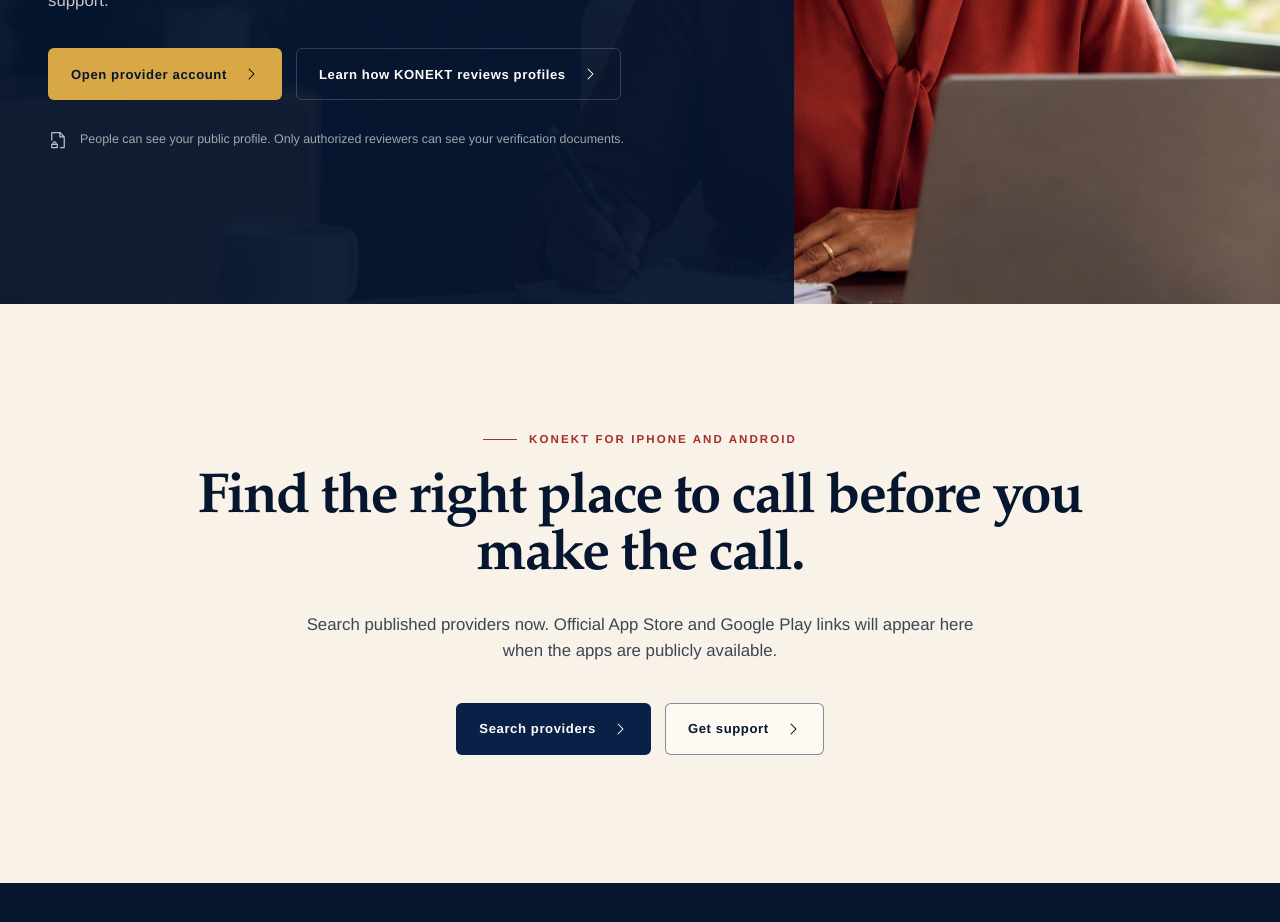
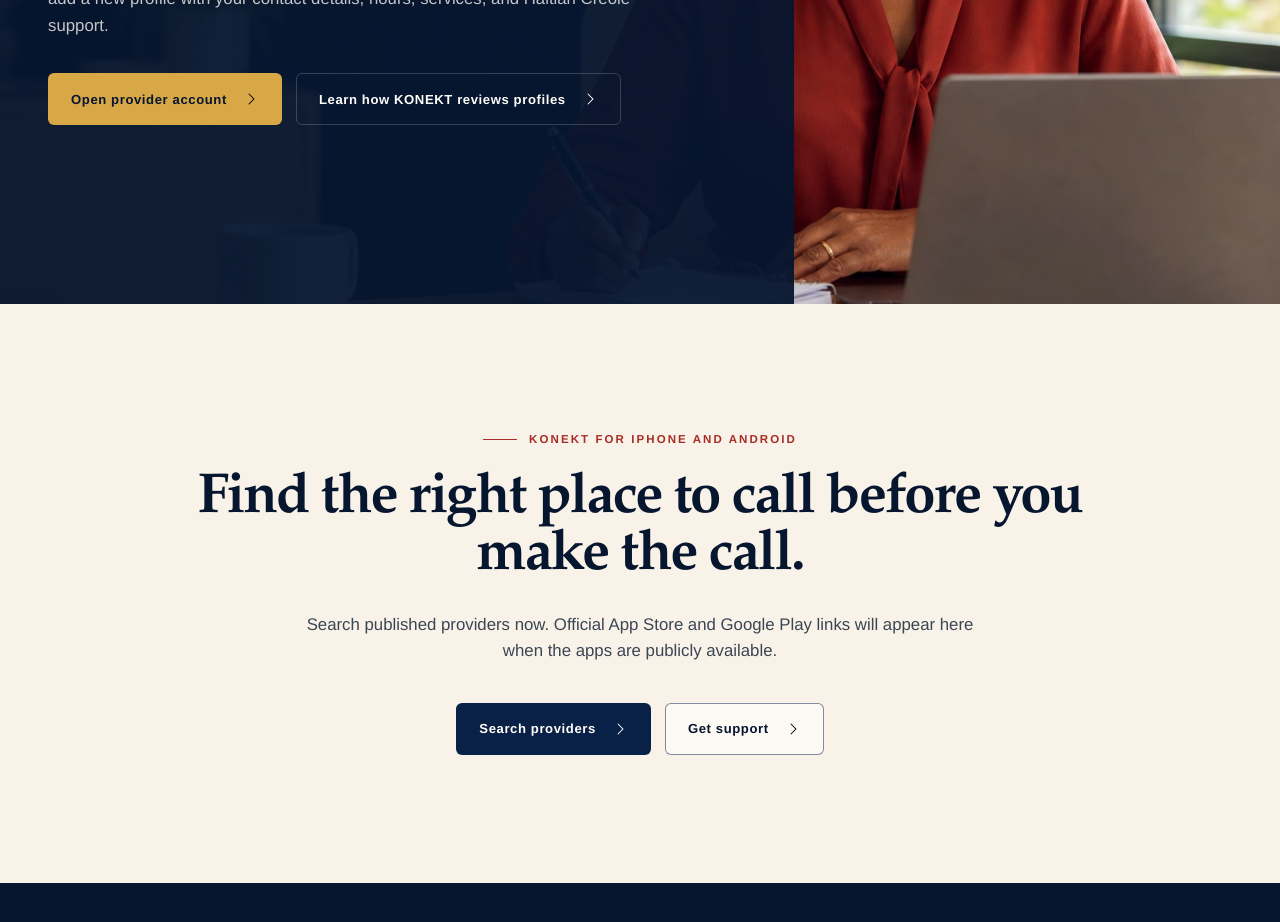
Before and after one commit to vladimirvalcourt/KONEKTHD, a React (Vite) app: page / in a window 1280 px wide. Shown: the part 4120-5042 px from the top of the page. Built offline with nearby package versions, Linux system fonts and the light colour scheme; no server answers; the database is empty.

Commit message:
fix: remove provider verification note from landing

```diff
--- a/src/App.jsx
+++ b/src/App.jsx
@@ -116,7 +116,6 @@
               <a className="button button--gold" href={SITE.providerPortalURL}>{language === "ht" ? "Louvri kont founisè a" : "Open provider account"}<Arrow /></a>
               <a className="button button--ghost" href="/community-reviews">{text.provider.secondary}<Arrow /></a>
             </div>
-            <p className="provider-section__note"><Icon name="file-lock" /> {text.provider.note}</p>
           </div>
         </div>
       </section>
--- a/src/content.js
+++ b/src/content.js
@@ -53,7 +53,6 @@
       body: "If your service is already listed, request permission to manage it. If it is not listed, add a new profile with your contact details, hours, services, and Haitian Creole support.",
       primary: "Open provider account",
       secondary: "Learn how KONEKT reviews profiles",
-      note: "People can see your public profile. Only authorized reviewers can see your verification documents.",
     },
     close: {
       eyebrow: "KONEKT for iPhone and Android",
@@ -117,7 +116,6 @@
       body: "Si sèvis ou deja nan lis la, mande pèmisyon pou jere pwofil la. Si li poko nan lis la, ajoute yon pwofil ak kontak, lè, sèvis, ak fason moun ka jwenn èd an Kreyòl.",
       primary: "Louvri kont founisè a",
       secondary: "Kijan KONEKT tcheke pwofil yo",
-      note: "Tout moun ka wè pwofil piblik la. Se sèlman moun otorize ki ka wè dokiman verifikasyon yo.",
     },
     close: {
       eyebrow: "KONEKT pou iPhone ak Android",
--- a/src/index.css
+++ b/src/index.css
@@ -1037,22 +1037,6 @@
   font-size: 1.05rem;
 }
 
-.provider-section__note {
-  display: flex;
-  align-items: center;
-  gap: 12px;
-  margin: 30px 0 0 !important;
-  color: rgba(255, 253, 248, 0.62) !important;
-  font-size: 0.78rem !important;
-}
-
-.provider-section__note .icon {
-  width: 20px;
-  height: 20px;
-  filter: brightness(0) invert(1);
-  opacity: 0.72;
-}
-
 .closing-section {
   padding: 128px 0;
   background: var(--paper-100);
```
